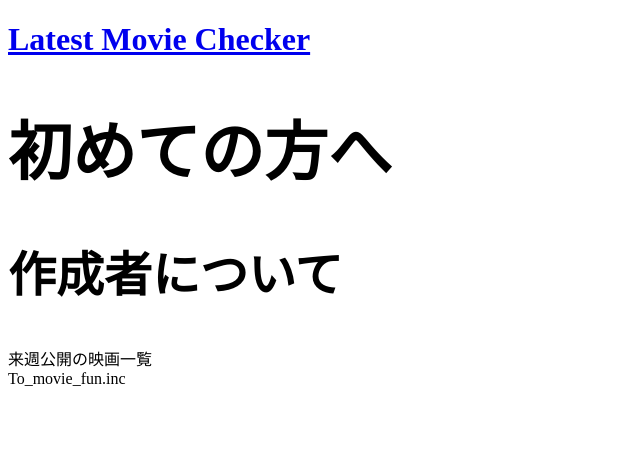
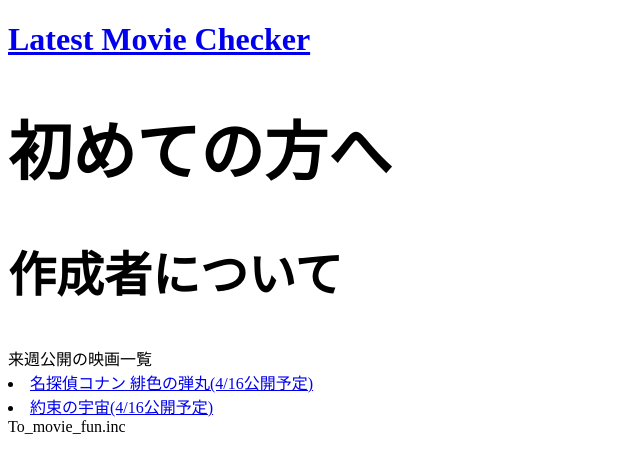
Before and after one commit to jungle379/Latest_movie_checker, a Next.js app: page /newest/nextweek in a window 1280 px wide. Shown: the top 470 px of the page, without its empty margins (0-640 px from the left). Built offline with nearby package versions, Linux system fonts and the light colour scheme.

Commit message:
アーカイブ準備

```diff
--- a/src/pages/newest/latest.jsx
+++ b/src/pages/newest/latest.jsx
@@ -14,7 +14,7 @@ export default function Home({ allPostsData }) {
         {allPostsData.map(({ id, title }) => {
           return (
             <li className="text-3xl text-blue-600 flex" key={id}>
-              <Link href={`/posts/${id}`}>
+              <Link href={`/posts/latest/${id}`}>
                 <a className="ml-20 pt-10">{title}</a>
               </Link>
             </li>
--- a/src/pages/newest/nextweek.jsx
+++ b/src/pages/newest/nextweek.jsx
@@ -1,15 +1,16 @@
 import { Footer } from '../../components/footer'
 import { Header } from '../../components/header'
 import { getSortedPostsData } from '../../../lib/posts'
+import Link from 'next/link'
 
-export default function FirstPost() {
+export default function FirstPost({ allPostsData }) {
   return (
     <>
       <title>次週公開予定</title>
       <main className="h-screen bg-green-100">
         <Header></Header>
         <div className="text-5xl pb-5 text-red-700 ml-20">来週公開の映画一覧</div>
-      {/* {allPostsData.map(({id, title}) => {
+        {allPostsData.map(({ id, title }) => {
           return (
             <li className="text-3xl text-blue-600 flex" key={id}>
               <Link href={`/posts/${id}`}>
@@ -17,15 +18,8 @@ export default function FirstPost() {
               </Link>
             </li>
           )
-      })} */}
+        })}
       </main>
-    {/* <main className="h-screen bg-green-100">
-    <Header></Header>
-    <h1 className="text-5xl pb-5 text-red-700 ml-20">次週公開の映画一覧</h1>
-    <h2 className="">
-      <Link href=""></Link>
-    </h2>
-    </main> */}
       <Footer></Footer>
     </>
   )
```
Lines whose indentation alone changed are shown as unchanged.
